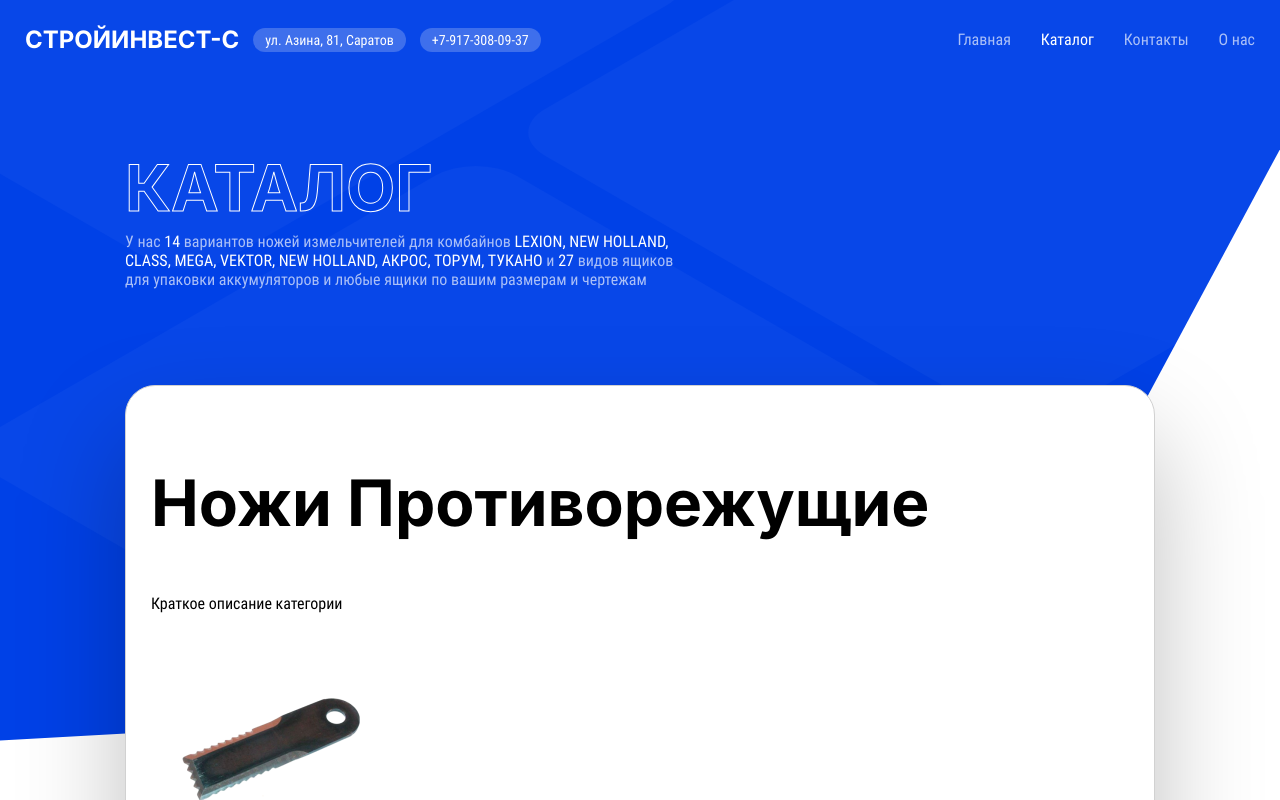
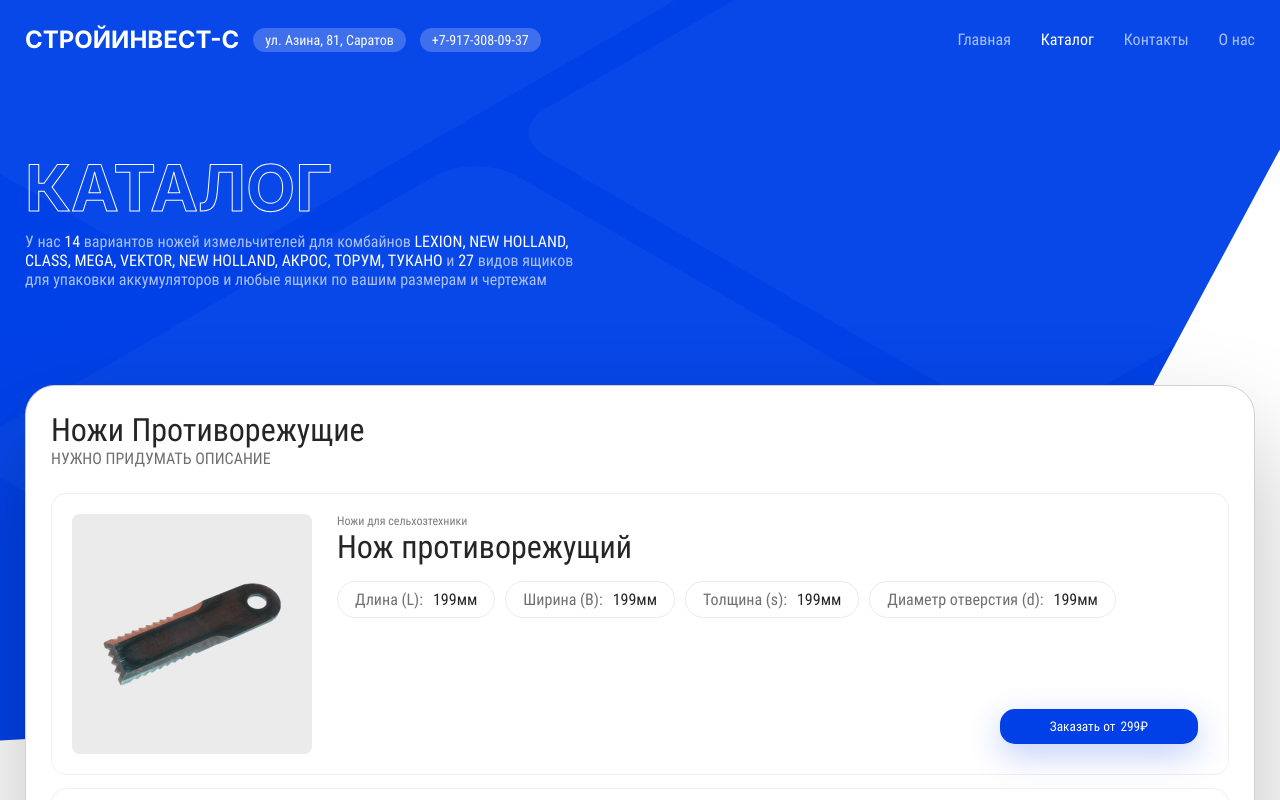
Before and after one commit to ivansolontsov/stroyinvest, a React (Create React App) app: page /catalog in a window 1280 px wide. Shown: the top 800 px of the page. Built offline with nearby package versions, Linux system fonts and the light colour scheme.

Commit message:
modals added, catalog markup

```diff
--- a/src/components/Hero.jsx
+++ b/src/components/Hero.jsx
@@ -3,8 +3,12 @@ import avitoIcon from '../assets/images/icons/avito.svg'
 import instagramIcon from '../assets/images/icons/instagram.svg'
 import whatsappIcon from '../assets/images/icons/whatsapp.svg'
 import telegramIcon from '../assets/images/icons/telegram.svg'
+import crossIcon from '../assets/images/icons/cross.svg'
+import { ContactUs } from './ContactUs'
 
 const Hero = () => {
+
+  const [openModal, setOpenModal] = React.useState(false);
 
   let heroSocials = [
     {title: 'Avito', icon: avitoIcon, link: ''},
@@ -15,6 +19,11 @@ const Hero = () => {
 
   return (
     <div className='content'>
+      <div className={`site__modal ${openModal ? 'show' : ''}`}>
+        <ContactUs isModal={true}>
+          <div className="request__cross"><button onClick={() => setOpenModal(false)} className="request__cross-button"><img src={crossIcon} alt="Закрыть Окно" /></button></div>
+        </ContactUs>
+      </div>
       <div className="hero__wrapper">
         <div className="bg__image"></div>
         <div className="hero__socials">
@@ -36,7 +45,7 @@ const Hero = () => {
           Мы занимаемся производством запчастей для <strong>сельскохозяйственной техники</strong>, <strong>лазерной резкой</strong> по Вашим эскизам. Оставьте заявку для уточнения
           интересующей информации.
         </p>
-        <a href="/#" className="hero__button"><span>📞</span> Оставить заявку</a>
+        <button onClick={() => setOpenModal(true)} className="hero__button"><span>📞</span> Оставить заявку</button>
       </div>
     </div>
   )
--- a/src/components/Map.jsx
+++ b/src/components/Map.jsx
@@ -1,9 +1,13 @@
 import React from 'react'
 
 const Map = () => {
+  let maps = {
+      maplink: 'https://yandex.com.ge/maps/194/saratov/house/ulitsa_imeni_v_m_azina_81a/YEwYfwZiSU0BQFtrfXh0dHVlYw==/?ll=45.912085%2C51.455967&z=17',
+      title: 'Проложить Маршрут'
+  }
   return (
     <div className='map wide-content'>
-        <a href="/" target="_blank" rel="noreferrer">ПРОЛОЖИТЬ МАРШРУТ</a>
+        <a href={maps.maplink} target="_blank" rel="noreferrer">{maps.title}</a>
     </div>
   )
 }
--- a/src/components/WeMake.jsx
+++ b/src/components/WeMake.jsx
@@ -1,4 +1,5 @@
 import React from 'react'
+import { ContactUs } from './ContactUs'
 import laserIcon from '../assets/images/icons/showcase/laser.png'
 import tokarIcon from '../assets/images/icons/showcase/tokarnie.png'
 import stolarIcon from '../assets/images/icons/showcase/wood.png'
@@ -9,8 +10,12 @@ import frezIcon from '../assets/images/icons/showcase/gear.png'
 import nozhiIcon from '../assets/images/icons/showcase/protivo.png'
 import traktorIcon from '../assets/images/icons/showcase/selhoz.png'
 import pressIcon from  '../assets/images/icons/showcase/press.png'
+import crossIcon from '../assets/images/icons/cross.svg'
 
 const WeMake = () => {
+
+    const [openModal, setOpenModal] = React.useState(false);
+    const [info, setInfo] = React.useState('');
 
     let showcaseItems = [
         {icon: laserIcon, title: 'Лазерная Резка Металла', text: 'Режем металл от 0,5мм до 16мм'},
@@ -27,6 +32,11 @@ const WeMake = () => {
 
   return (
     <div className="wemake content">
+        <div className={`site__modal ${openModal ? 'show' : ''}`}>
+            <ContactUs isModal={true} someInfo={info}>
+            <div className="request__cross"><button onClick={() => setOpenModal(false)} className="request__cross-button"><img src={crossIcon} alt="Закрыть Окно" /></button></div>
+            </ContactUs>
+        </div>
         <div className="wemake__wrapper">
             <h2 className='wemake__title'>
                 Услуги
@@ -42,7 +52,11 @@ const WeMake = () => {
                                 <h3>{item.title}</h3>
                                 <p>{item.text}</p>
                                 <div className="wemake__button-wrapper">
-                                    <button className='wemake__button'>Заказать</button>
+                                    <button onClick={() => {
+                                        setOpenModal(true)
+                                        setInfo(`${item.title} + ${item.text}`)
+                                        }
+                                    } className='wemake__button'>Заказать</button>
                                 </div>
                             </li>
                         )
--- a/src/components/Whyus.jsx
+++ b/src/components/Whyus.jsx
@@ -6,7 +6,7 @@ import Calendar from '../assets/images/icons/calendar.svg'
 import DeliveryIcon from '../assets/images/icons/delivery.svg'
 
 const Whyus = () => {
-    let avitoLink = "#";
+    let avitoLink = "";
     let features = [
       {icon: PercentageIcon,  title: 'Низкие цены', text: 'Самые доступные цены на рынке для наших заказчиков. Звоните и убедитесь в этом сами.'},
       {icon: Calendar,  title: 'Скорость', text: 'Ваши заказы изготавливаются и доставляются в кратчайшие сроки!'},
--- a/src/index.scss
+++ b/src/index.scss
@@ -235,7 +235,9 @@ button {
   letter-spacing: -0.04em;
   color: #3D3D3D;
   margin-top: 15px;
-  transition: all .3s;
+  transition: all 0.3s;
+  border: 0px;
+  cursor: pointer;
 }
 
 .hero__button:hover {
@@ -454,10 +456,6 @@ button {
   min-height: 180px;
   background-color: #F9F9F9;
   position: relative;
-}
-
-.whyus__avito img {
-
 }
 
 .whyus__avito-blur {
@@ -837,6 +835,37 @@ button {
   background: #0040E6;
   border-radius: 30px;
   transition: background .3s;
+  position: relative;
+}
+.request__cross-button {
+  border: none;
+  background-color: none;
+  outline: none;
+  background: none;
+  cursor: pointer;
+  z-index: 20;
+  font-size: 14px;
+  display: flex;
+  flex-direction: row;
+  justify-content: flex-end;
+  align-items: center;
+  gap: 10px;
+  color: #fff;
+  font-weight: bold;
+  transition: transform .5s ease-in-out;
+}
+.request__cross-button:hover {
+  transform: rotate(360deg);
+}
+.request__cross {
+  position: absolute;
+  right: 50px;
+  top: 50px;
+  cursor: pointer;
+}
+
+.request__wrapper-border {
+  border: 1px solid white;
 }
 
 .request__input {
@@ -1118,8 +1147,6 @@ button {
 }
 
 
-
-
 @keyframes lds-ripple {
   0% {
     top: 36px;
@@ -1152,7 +1179,7 @@ button {
 }
 
 
-@media screen and (max-width: 1500px) {
+@media screen and (max-width: 1440px) {
   .content {
     padding: 0px 25px;
   }
@@ -1167,6 +1194,12 @@ button {
   }
   .slider__arrow-right {
     right: -25px;
+  }
+  .page__wrapper {
+    padding: 80px 0px;
+  }
+  .catalog {
+    margin: 0px 0px 50px 0px;
   }
 }
 
@@ -1342,6 +1375,144 @@ button {
   }
 }
 
+
+.catalog__title {
+  font-family: "Roboto Condensed", sans-serif;
+  font-weight: 700;
+  font-size: 32px;
+  display: flex;
+  align-items: center;
+  color: #252525;
+  padding: 0px;
+  margin: 0px;
+}
+
+.catalog__subtitle {
+  margin: 0px;
+  padding: 0px;
+  font-style: normal;
+  font-weight: 400;
+  font-size: 16px;
+  line-height: 19px;
+  display: flex;
+  align-items: center;
+  color: rgba(37, 37, 37, 0.66);
+  margin-bottom: 25px;
+}
+
+.catalog__list {
+  display: flex;
+  flex-direction: column;
+  gap: 12.5px;
+}
+
+.catalog__list-item {
+  display: flex;
+  flex-direction: row;
+  align-items: flex-start;
+  padding: 20px;
+  gap: 25px;
+  border: 1px solid #EFEFEF;
+  border-radius: 15px;
+  position: relative;
+}
+.catalog__list-item-img {
+  background: #EBEBEB;
+  border-radius: 7.5px;
+  width: 240px;
+  height: 240px;
+}
+
+.catalog__list-item-body {
+  display: flex;
+  flex-direction: column;
+  align-items: flex-start;
+  padding: 0px;
+  gap: 0px;
+}
+
+.catalog__list-item-category {
+  margin: 0px;
+  padding: 0px;
+  font-style: normal;
+  font-weight: 400;
+  font-size: 12px;
+  line-height: 14px;
+  display: flex;
+  color: rgba(37, 37, 37, 0.6);
+}
+
+.catalog__list-item-name {
+  font-style: normal;
+  font-weight: 700;
+  font-size: 32px;
+  line-height: 38px;
+  display: flex;
+  color: #252525;
+  padding:0px;
+  margin: 0px;
+  margin-bottom: 15px;
+}
+
+.catalog__list-item-specs {
+  display: flex;
+  flex-direction: row;
+  justify-content: flex-start;
+  gap: 10px;
+  flex-wrap: wrap;
+}
+
+.catalog__list-item-specs-item {
+  display: flex;
+  flex-direction: row;
+  align-items: flex-start;
+  padding: 8px 17px;
+  gap: 10px;
+  background: #FFFFFF;
+  border: 1px solid #EBEBEB;
+  border-radius: 26px;
+  color: #252525;
+  span {
+    opacity: .66;
+  }
+}
+.catalog__order-button {
+  color: #fff;
+  position: absolute;
+  right: 30px;
+  bottom: 30px;
+  background: #0040E6;
+  box-shadow: 0px 11px 33px rgba(0, 64, 230, 0.25);
+  border-radius: 15px;
+  display: flex;
+  flex-direction: row;
+  align-items: flex-start;
+  padding: 10px 50px;
+  border: none;
+  gap: 5px;
+  cursor: pointer;
+}
+
+.site__modal {
+  position: fixed;
+  width: 100%;
+  height: 100%;
+  left: 0px;
+  top: 0px;
+  background: #0040e6;
+  z-index: 100;
+  opacity: 0;
+  visibility: hidden;
+  transition: all .3s;
+  transform: translateY(-20px);
+  &.show {
+    opacity: 1;
+    visibility: visible;
+    transform: translateX(0px);
+  }
+}
+
+
 @media screen and (max-width:768px) {
   .header__logo {
     font-size: 20px;
@@ -1506,3 +1677,8 @@ button {
     }
   }
 }
+
+::selection {
+  background: rgb(6 6 6 / 54%);
+  border: 1px solid black;
+}
--- a/src/pages/Catalog.jsx
+++ b/src/pages/Catalog.jsx
@@ -1,10 +1,55 @@
 import React from 'react'
 import nozhik from '../assets/images/catalog/nozhi.png'
+import { ContactUs } from '../components/ContactUs'
+import crossIcon from '../assets/images/icons/cross.svg'
 
 const Catalog = () => {
 
+  const [openModal, setOpenModal] = React.useState(false);
+  const [info, setInfo] = React.useState('');
+
+  let categories = [
+    {
+      id: 0,
+      title: "Ножи для сельхозтехники",
+    },
+  ]
+  let catalog = [
+    {
+      id: 0, image: nozhik, title: 'Нож противорежущий', l: '199', b: '199', s: '199', d: '199', price: 299, category: 0,
+    },
+    {
+      id: 0, image: nozhik, title: 'Нож противорежущий', l: '199', b: '199', s: '199', d: '199', price: 100, category: 0,
+    },
+    {
+      id: 0, image: nozhik, title: 'Нож противорежущий', l: '199', b: '199', s: '199', d: '199', price: 299, category: 0,
+    },
+    {
+      id: 0, image: nozhik, title: 'Нож противорежущий', l: '199', b: '199', s: '199', d: '199', price: 299, category: 0,
+    },
+    {
+      id: 0, image: nozhik, title: 'Нож противорежущий', l: '199', b: '199', s: '199', d: '199', price: 299, category: 0,
+    },
+    {
+      id: 0, image: nozhik, title: 'Нож противорежущий', l: '199', b: '199', s: '199', d: '199', price: 299, category: 0,
+    },
+    {
+      id: 0, image: nozhik, title: 'Нож противорежущий', l: '199', b: '199', s: '199', d: '199', price: 299, category: 0,
+    },
+    {
+      id: 0, image: nozhik, title: 'Нож противорежущий', l: '199', b: '199', s: '199', d: '199', price: 299, category: 0,
+    },
+  ]
+
+
+
   return (
     <div className='content'>
+      <div className={`site__modal ${openModal ? 'show' : ''}`}>
+        <ContactUs isModal={true} someInfo={info}>
+          <div className="request__cross"><button onClick={() => setOpenModal(false)} className="request__cross-button"><img src={crossIcon} alt="Закрыть Окно" /></button></div>
+        </ContactUs>
+      </div>
       <section className="page__wrapper">
         <h1 className="page__title">Каталог</h1>
         <p className="page__subtitle">
@@ -13,29 +58,41 @@ const Catalog = () => {
       </section>
       <section className="catalog">
         <h2 className="catalog__title">Ножи Противорежущие</h2>
-        <p className="catalog__subtitle">Краткое описание категории</p>
+        <p className="catalog__subtitle">НУЖНО ПРИДУМАТЬ ОПИСАНИЕ</p>
         <div className="catalog__list">
-          <div className="catalog__list-item">
-            <img src={nozhik} alt="Нож противорежущи  й" className="catalog__list-item-img" />
+          {
+              catalog.map((catalogItem, index) => {
+                return(
+                  <div className="catalog__list-item" key={index}>
+                    <img src={catalogItem.image} alt={catalogItem.title} className="catalog__list-item-img" />
                     <div className="catalog__list-item-body">
-              <span className="catalog__list-item-category">Запчасти для сельхозтехники</span>
-              <h3 className="catalog__list-item-name">Нож Противорежущий</h3>
+                      <span className="catalog__list-item-category">
+                        {categories[catalogItem.category].title}
+                      </span>
+                      <h3 className="catalog__list-item-name">{catalogItem.title}</h3>
                       <div className="catalog__list-item-specs">
                         <div className="catalog__list-item-specs-item">
-                  <span>Длина (L):</span> 190мм
+                          <span>Длина (L):</span> {catalogItem.l}мм
                         </div>
                         <div className="catalog__list-item-specs-item">
-                  <span>Ширина (B):</span> 190мм
+                          <span>Ширина (B):</span> {catalogItem.b}мм
                         </div>
                         <div className="catalog__list-item-specs-item">
-                  <span>Толщина (s):</span> 190мм
+                          <span>Толщина (s):</span> {catalogItem.s}мм
                         </div>
                         <div className="catalog__list-item-specs-item">
-                  <span>Диаметр отверстия (d):</span> 190мм
+                          <span>Диаметр отверстия (d):</span> {catalogItem.d}мм
                         </div>
                       </div>
                     </div>
+                    <button onClick={() => {
+                      setOpenModal(true);
+                      setInfo(`${catalogItem.title} + Длина (L): ${catalogItem.l}мм + Ширина (B): ${catalogItem.b}мм + олщина (s): ${catalogItem.s}мм + Диаметр отверстия (d): ${catalogItem.d}мм, стоимость на сайте была ${catalogItem.price}`)
+                    }} className="catalog__order-button">Заказать от <strong>{catalogItem.price}₽</strong></button>
                   </div>
+                )
+            })
+          }
         </div>
       </section>
     </div>
```
Also changed, not shown: src/components/ContactUs.jsx (+6 -2 lines), src/assets/images/icons/cross.svg (added), 1 other file (tests, documents, lock files or other folders). Lines whose indentation alone changed are shown as unchanged.
